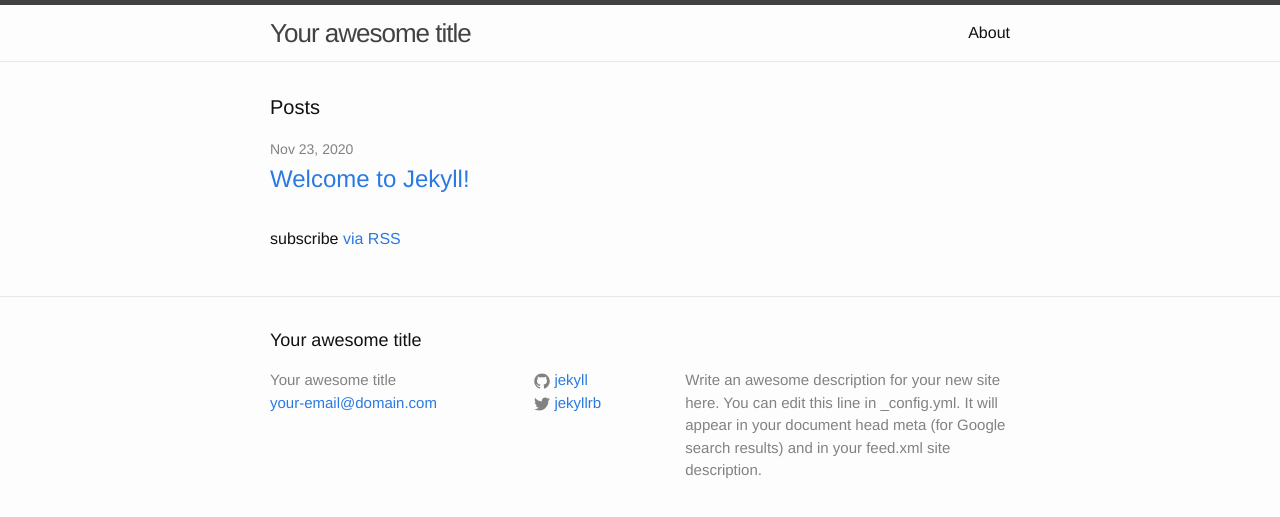
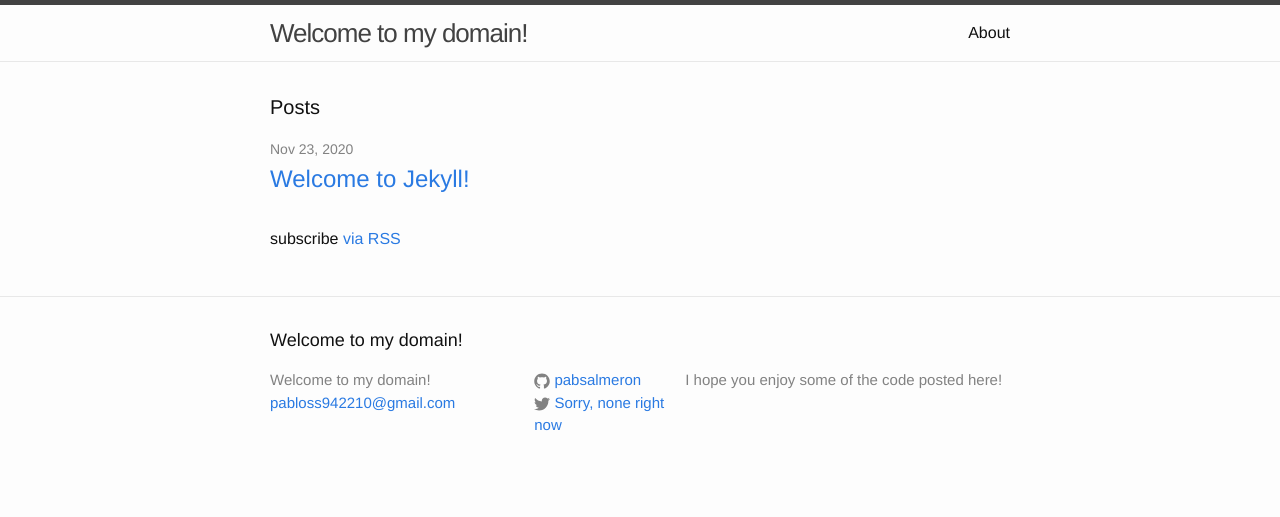
Before and after one commit to pabsalmeron/pabsalmeron.github.io, a Jekyll site: the page built from index.html, in a window 1280 px wide. Shown: the top 517 px of the page. Built offline with Jekyll 4.4.1, drawn with Linux system fonts in a browser that asks for light colours.

Commit message:
Update _config.yml

```diff
--- a/_config.yml
+++ b/_config.yml
@@ -6,16 +6,14 @@
 # 'jekyll serve'. If you change this file, please restart the server process.
 
 # Site settings
-title: Your awesome title
-email: your-email@domain.com
+title: Welcome to my domain!
+email: pabloss942210@gmail.com
 description: > # this means to ignore newlines until "baseurl:"
-  Write an awesome description for your new site here. You can edit this
-  line in _config.yml. It will appear in your document head meta (for
-  Google search results) and in your feed.xml site description.
+  I hope you enjoy some of the code posted here!
 baseurl: "" # the subpath of your site, e.g. /blog
-url: "http://yourdomain.com" # the base hostname & protocol for your site
-twitter_username: jekyllrb
-github_username:  jekyll
+url: "https://pabsalmeron.github.io/" # the base hostname & protocol for your site
+twitter_username: Sorry, none right now
+github_username:  pabsalmeron
 
 # Build settings
 markdown: kramdown
```
